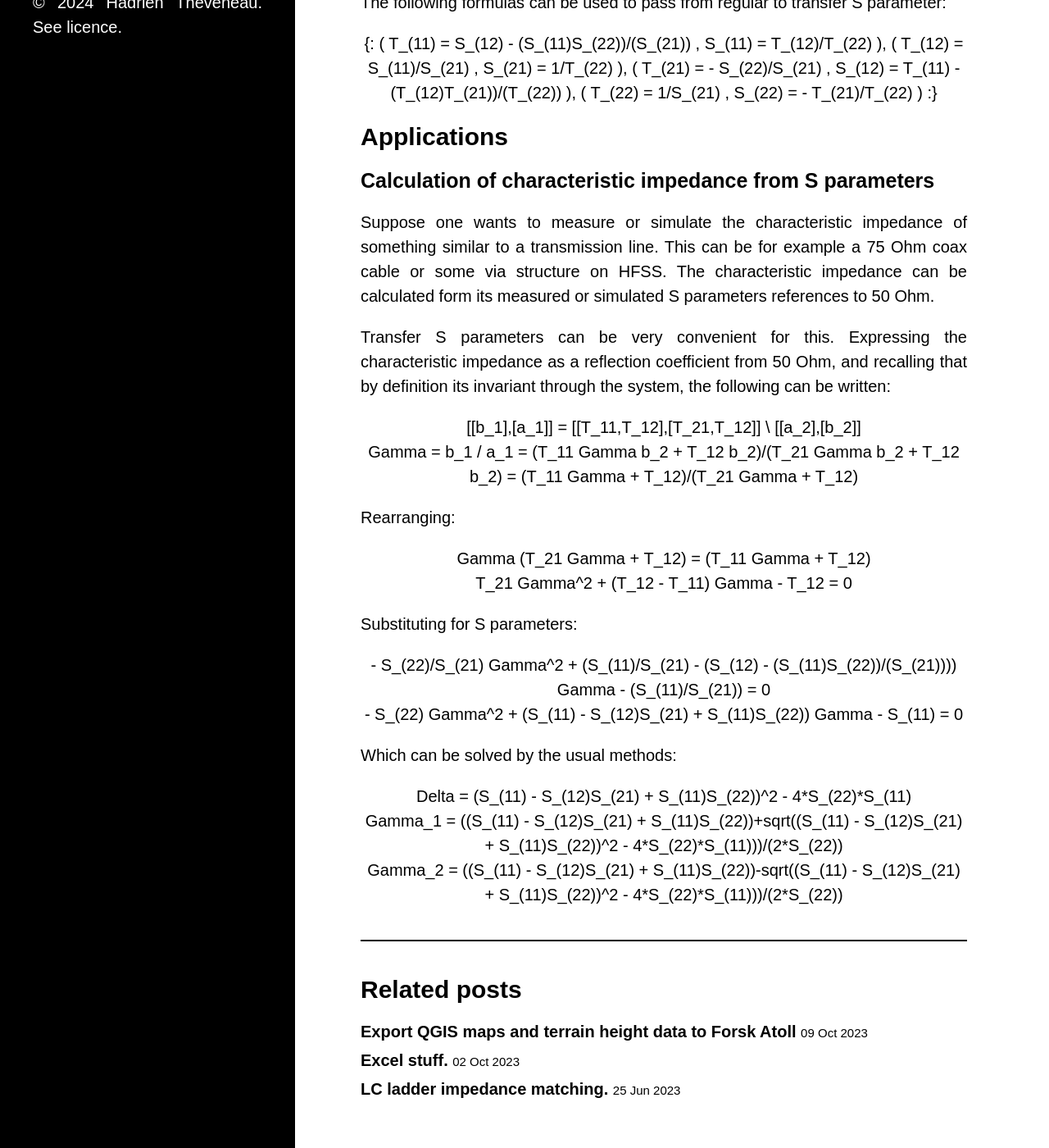
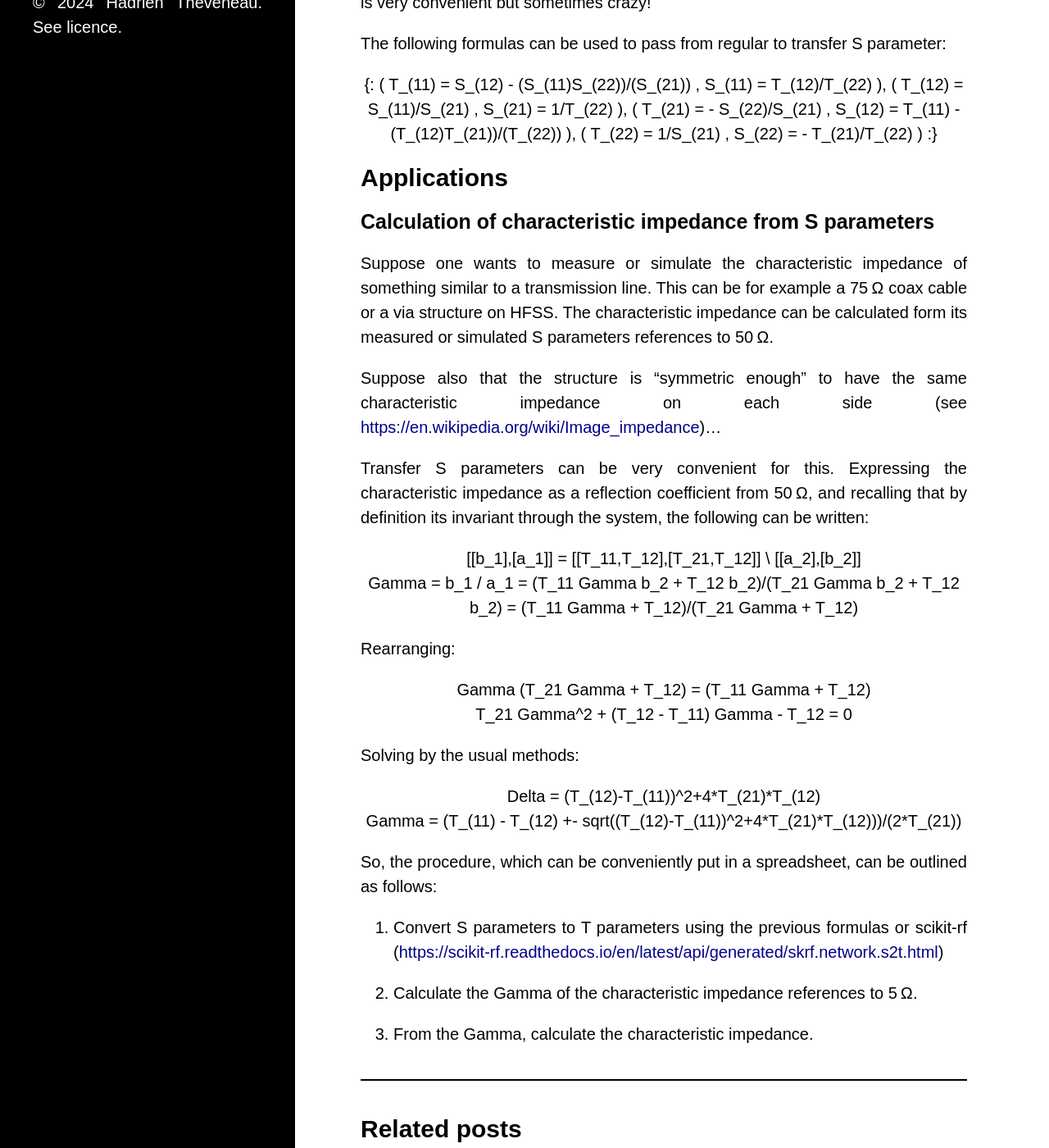
Before and after one commit to thadrien/Zview.github.io, a Jekyll site: the page built from _posts/2022-03-23-transfer-S-parameters.md, in a window 1280 px wide and 1400 px high, scrolled down 1296 px. Shown: the whole window at 82% size. Built offline with Jekyll 4.4.1, drawn with Linux system fonts in a browser that asks for light colours; a script that is not in the unit is left out; some of the changed text lies outside the part shown.

```diff
--- a/_posts/2022-03-23-transfer-S-parameters.md
+++ b/_posts/2022-03-23-transfer-S-parameters.md
@@ -2,10 +2,14 @@
 layout: post
 title: Transfer S parameters.
 permalink: /posts/transfer-S-parameters.html
-last_modified_at: 2023-01-07 13:17
+last_modified_at: 2023-02-08 04:16
 ---
 
-<p class="begin-note">This content was originally published on Microwaves 101 (<a href="https://www.microwaves101.com/encyclopedias/transfer-s-parameters">https://www.microwaves101.com/encyclopedias/transfer-s-parameters</a>). Many thanks to Steve for hosting the original version. Have a look on his website for more interesting content.</p>
+<p>
+Last edition: 2024-01-08 04:16.
+</p>
+<p class="begin-note">This content was originally published on Microwaves 101 (<a href="https://www.microwaves101.com/encyclopedias/transfer-s-parameters">https://www.microwaves101.com/encyclopedias/transfer-s-parameters</a>). Many thanks to Steve for hosting the original version. Have a look on his website for more interesting content.
+</p>
 
 ## Principle
 
@@ -45,9 +49,11 @@ The following formulas can be used to pass from regular to transfer S parameter:
 
 ### Calculation of characteristic impedance from S parameters
 
-Suppose one wants to measure or simulate the characteristic impedance of something similar to a transmission line. This can be for example a 75 Ohm coax cable or some via structure on HFSS. The characteristic impedance can be calculated form its measured or simulated S parameters references to 50 Ohm.
+Suppose one wants to measure or simulate the characteristic impedance of something similar to a transmission line. This can be for example a 75&#8239;Ω coax cable or a via structure on HFSS. The characteristic impedance can be calculated form its measured or simulated S parameters references to 50&#8239;Ω.
 
-Transfer S parameters can be very convenient for this. Expressing the characteristic impedance as a reflection coefficient from 50 Ohm, and recalling that by definition its invariant through the system, the following can be written:
+Suppose also that the structure is "symmetric enough" to have the same characteristic impedance on each side (see <a href="https://en.wikipedia.org/wiki/Image_impedance">https://en.wikipedia.org/wiki/Image_impedance</a>)...
+
+Transfer S parameters can be very convenient for this. Expressing the characteristic impedance as a reflection coefficient from 50&#8239;Ω, and recalling that by definition its invariant through the system, the following can be written:
 
 <asciimath>
   [[b_1],[a_1]] = [[T_11,T_12],[T_21,T_12]] \ [[a_2],[b_2]]
@@ -67,6 +73,7 @@ Rearranging:
   T_21 Gamma^2 + (T_12 - T_11) Gamma - T_12 = 0
 </asciimath>
 
+{% comment %}
 Substituting for S parameters:
 
 <asciimath>
@@ -84,9 +91,22 @@ Which can be solved by the usual methods:
 </asciimath>
 
 <asciimath>
- Gamma_1 = ((S_(11) - S_(12)S_(21) + S_(11)S_(22))+sqrt((S_(11) - S_(12)S_(21) + S_(11)S_(22))^2 - 4*S_(22)*S_(11)))/(2*S_(22))
+ Gamma = ((S_(11) - S_(12)S_(21) + S_(11)S_(22)) +- sqrt((S_(11) - S_(12)S_(21) + S_(11)S_(22))^2 - 4*S_(22)*S_(11)))/(2*S_(22))
+</asciimath>
+{% endcomment %}
+
+Solving by the usual methods:
+<asciimath>
+  Delta = (T_(12)-T_(11))^2+4*T_(21)*T_(12)
+</asciimath>
+<asciimath>
+  Gamma = (T_(11) - T_(12) +- sqrt((T_(12)-T_(11))^2+4*T_(21)*T_(12)))/(2*T_(21))
 </asciimath>
 
-<asciimath>
- Gamma_2 = ((S_(11) - S_(12)S_(21) + S_(11)S_(22))-sqrt((S_(11) - S_(12)S_(21) + S_(11)S_(22))^2 - 4*S_(22)*S_(11)))/(2*S_(22))
-</asciimath>
+So, the procedure, which can be conveniently put in a spreadsheet, can be outlined as follows:
+
+1. Convert S parameters to T parameters using the previous formulas or scikit-rf (<a href="https://scikit-rf.readthedocs.io/en/latest/api/generated/skrf.network.s2t.html">https://scikit-rf.readthedocs.io/en/latest/api/generated/skrf.network.s2t.html</a>)
+
+2. Calculate the <asciimath>Gamma</asciimath> of the characteristic impedance references to 5&#8239;Ω.
+
+3. From the <asciimath>Gamma</asciimath>, calculate the characteristic impedance.
```
